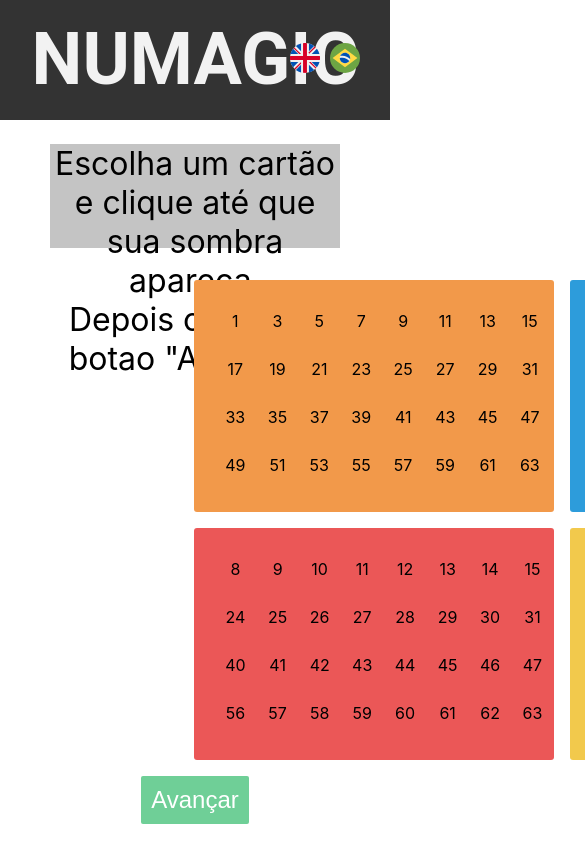
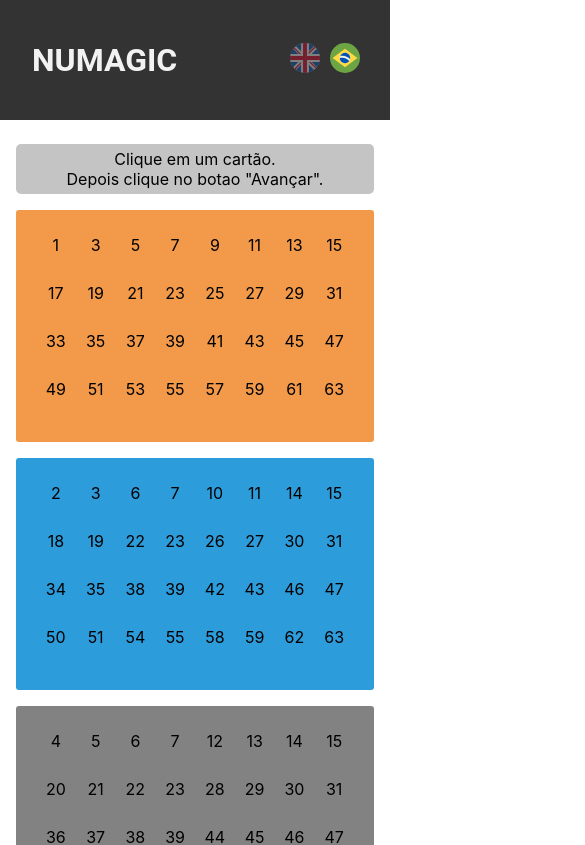
Before and after one commit to RicardoBonin/Numagic, a React (Create React App) app: page / in a window 390 px wide. Shown: the top 845 px of the page, 585 px wide, since content can reach past the window. Built offline with nearby package versions, Linux system fonts and the light colour scheme.

Commit message:
Responsividade!

```diff
--- a/public/index.html
+++ b/public/index.html
@@ -24,7 +24,7 @@
       work correctly both with client-side routing and a non-root public URL.
       Learn how to configure a non-root public URL by running `npm run build`.
     -->
-    <title>React App</title>
+    <title>NUMAGIC</title>
   </head>
   <body>
     <noscript>You need to enable JavaScript to run this app.</noscript>
--- a/src/App.js
+++ b/src/App.js
@@ -8,6 +8,7 @@
 import Page2 from "./components/Page2";
 import Page3 from "./components/Page3";
 import Page4 from "./components/Page4";
+import _JSXStyle from "styled-jsx/style";
 
 const store = createStore(cardsReducer);
 
@@ -25,11 +26,11 @@
           </MagicContainer>
         </div>
       </div>
-      <style jsx="true">{`
+      <_JSXStyle id="App">{`
         .main {
-          padding: 0 50px;
+          padding: 0 1em;
         }
-      `}</style>
+      `}</_JSXStyle>
     </Provider>
   );
 }
--- a/src/components/Button.js
+++ b/src/components/Button.js
@@ -1,10 +1,11 @@
 import React from "react";
+import _JSXStyle from "styled-jsx/style";
 
 const Button = ({ className, title = "Select", click }) => {
   return (
     <button className={className} onClick={click}>
       {title}
-      <style jsx="true">{`
+      <_JSXStyle id="Button">{`
         button {
           color: #fff;
           color: #fff;
@@ -24,7 +25,7 @@
         .button-select:hover {
           background-color: #53a776;
         }
-      `}</style>
+      `}</_JSXStyle>
     </button>
   );
 };
--- a/src/components/Card.js
+++ b/src/components/Card.js
@@ -1,4 +1,5 @@
 import React from "react";
+import _JSXStyle from "styled-jsx/style";
 const Card = ({ numbers, color, size, cardSelected, click }) => {
   return (
     <div
@@ -12,7 +13,7 @@
           </div>
         );
       })}
-      <style jsx="true">{`
+      <_JSXStyle id="Card">{`
         .cardSelected {
           border-radius: 3px;
           box-shadow: 5px 10px 10px #000000;
@@ -38,16 +39,32 @@
           border-radius: 3px;
           box-shadow: 5px 10px 10px #888888;
           display: grid;
+          font-size: 1.8em;
           grid-template-columns: repeat(8, 1fr);
           grid-template-rows: repeat(4, 1fr);
           max-width: 20em;
           min-height: 12em;
           padding: 20px;
+
         }
         .number {
           padding: 0.7em;
         }
-      `}</style>
+        @media (max-width: 768px) {
+          .card {
+            max-width: 92%;
+          }
+          .card-page2 {
+            padding: 1em;
+            font-size: 1.1em;
+            min-height: auto;
+          }
+          .number {
+            padding: 0.3em;
+            font-size: 1em;
+          }
+        }
+      `}</_JSXStyle>
     </div>
   );
 };
--- a/src/components/Header.js
+++ b/src/components/Header.js
@@ -1,4 +1,5 @@
 import React from "react";
+import _JSXStyle from "styled-jsx/style";
 import { connect } from "react-redux";
 import { ReactComponent as BrazilFlag } from "../assets/flags/brazil.svg";
 import { ReactComponent as UKFlag } from "../assets/flags/united-kingdom.svg";
@@ -16,7 +17,7 @@
           <BrazilFlag />
         </span>
       </div>
-      <style jsx="true">{`
+      <_JSXStyle id="Header">{`
         .container-header {
           position: relative;
           display: grid;
@@ -61,24 +62,28 @@
         svg:hover {
           opacity: 1 !important;
         }
-      `}</style>
+        @media (max-width: 768px) {
+          h1 {
+            font-size: 2em;
+            text-align: left;
+            padding-left: 1em;
+          }
+        }
+       `}</_JSXStyle>
     </div>
   );
 };
 
 const mapStateToProps = ({ language }) => {
   return {
-    currentLanguage: language
+    currentLanguage: language,
   };
 };
 
-const mapDispatchToProps = dispatch => {
+const mapDispatchToProps = (dispatch) => {
   return {
-    changeLanguage: language => () => dispatch(changeLanguage(language))
+    changeLanguage: (language) => () => dispatch(changeLanguage(language)),
   };
 };
 
-export default connect(
-  mapStateToProps,
-  mapDispatchToProps
-)(Header);
+export default connect(mapStateToProps, mapDispatchToProps)(Header);
--- a/src/components/Instruction.js
+++ b/src/components/Instruction.js
@@ -1,11 +1,12 @@
 import React from "react";
+import _JSXStyle from "styled-jsx/style";
 
 const Instruction = ({ title, subtitle }) => {
   return (
     <div className="instruction">
       <h2>{title}</h2>
       {!!subtitle && <h3>{subtitle}</h3>}
-      <style jsx="true">{`
+      <_JSXStyle id="Instruction">{`
         .instruction {
           display: grid;
           background-color: #c4c4c4;
@@ -25,7 +26,18 @@
           text-align: center;
           color: #000000;
         }
-      `}</style>
+        @media (max-width: 768px) {
+          h2,
+          h3 {
+            font-size: 1em;
+          }
+          .instruction {
+            border-radius: 5px;
+            height: auto;
+            padding: 5px;
+          }
+        }
+      `}</_JSXStyle>
     </div>
   );
 };
--- a/src/components/MagicContainer.js
+++ b/src/components/MagicContainer.js
@@ -1,15 +1,16 @@
 import React from "react";
+import _JSXStyle from "styled-jsx/style";
 
 const MagicContainer = ({ children }) => {
   return (
     <div className="magic-coontainer">
       {children}
-      <style jsx="true">{`
+      <_JSXStyle id="MagicContainer">{`
         .magic-container {
           background-color: #fff;
           height: 100%;
         }
-      `}</style>
+      `}</_JSXStyle>
     </div>
   );
 };
--- a/src/components/Page1.js
+++ b/src/components/Page1.js
@@ -5,6 +5,7 @@
 import { getLanguage } from "../languages/utils";
 import Card from "./Card";
 import { selectedCard, advance } from "../actions";
+import _JSXStyle from "styled-jsx/style";
 
 const Page1 = ({
   pageVisible,
@@ -14,12 +15,12 @@
   advance,
 }) => {
   const {
-    page1: { instructionTitle,instructionSubtitle, button },
+    page1: { instructionTitle, instructionSubtitle, button },
   } = getLanguage(selectedLanguage);
   return (
     pageVisible && (
       <div className="page-container">
-        <Instruction title={instructionTitle} subtitle={instructionSubtitle}/>
+        <Instruction title={instructionTitle} subtitle={instructionSubtitle} />
         <div className="card-container" id="card-container-1">
           {cards.map((card, i) => {
             return (
@@ -41,7 +42,7 @@
           click={() => advance(false, true, false, false)}
           title={button}
         />
-        <style jsx="true">{`
+        <_JSXStyle id="Page1">{`
           .page-container {
             text-align: center;
           }
@@ -54,7 +55,14 @@
             text-align: center;
             padding: 2em 9em 1em 9em;
           }
-        `}</style>
+          @media (max-width: 768px) {
+            .card-container {
+              grid-template-columns: 1fr;
+              padding: 1em 0em 1em 0em;
+              justify-items: normal;
+            }
+          }
+        `}</_JSXStyle>
       </div>
     )
   );
--- a/src/components/Page2.js
+++ b/src/components/Page2.js
@@ -5,6 +5,8 @@
 import Button from "./Button";
 import { advance } from "../actions";
 import { getLanguage } from "../languages/utils";
+import _JSXStyle from "styled-jsx/style";
+
 const Page2 = ({ pageVisible, selectedLanguage, cards, advance }) => {
   const {
     page2: {
@@ -20,6 +22,7 @@
       <div className="page-container">
         <Instruction title={instructionTitle} subtitle={instructionSubtitle} />
         <div className="card-container" id="card-container-1">
+          {console.log(cards.filter((obj, idx) => obj.selected === true))}
           {cards
             .filter((obj, idx) => obj.selected === true)
             .map((card, i) => {
@@ -29,7 +32,6 @@
                     color={card.color}
                     numbers={card.numbers}
                     idx={i + 1}
-                    size={"1.8em"}
                     cardSelected={"card-page2"}
                   />
                   <Button
@@ -42,22 +44,21 @@
                 </div>
               );
             })}
-          {cards.filter((obj, idx) => obj.selected === true) && cards.filter((obj) => obj.selected === false) &&
-            <div>
+          {cards.filter((obj) => obj.selected === true).length === 0 && (
+            <div className="container-error">
               <div className="error">
-                <p>{errorMessage}</p>
+                <h3>{errorMessage}</h3>
               </div>
               <Button
                 className="button-select"
                 title={buttonError}
                 cardNumber={2}
-                title={buttonError}
                 click={() => advance(true, false, false, false)}
               />
             </div>
-          }
+          )}
         </div>
-        <style jsx="true">{`
+        <_JSXStyle id="Page2">{`
           .page-container {
             text-align: center;
           }
@@ -66,14 +67,22 @@
             justify-items: center;
             padding: 25px 0 0 0;
           }
+          .container-error {
+            width: 100%;
+          }
           .error {
-            background: rgba(255, 0, 0, 0.8);
-            border-radius: 3px;
-            margin-bottom: 1em;
-            padding: 2em;
-            width: 95em;
+            background: rgba(255, 0, 0, 0.6);
+            border-radius: 5px;
+            padding: 2%;
+            width: 96%;
           }
-        `}</style>
+          .button-select {
+            margin-top: 1em;
+          }
+          @media (max-width: 768px){
+
+          }
+        `}</_JSXStyle>
       </div>
     )
   );
--- a/src/components/Page3.js
+++ b/src/components/Page3.js
@@ -5,6 +5,7 @@
 import { getLanguage } from "../languages/utils";
 import Card from "./Card";
 import { advance, selectedCard } from "../actions";
+import _JSXStyle from "styled-jsx/style";
 
 // TODO: nesta pagina eh onde tenho que criar os checkboxes e o botao Ready.
 
@@ -44,7 +45,7 @@
           title={page3.button}
           click={() => advance(false, false, false, true)}
         />
-        <style jsx="true">{`
+        <_JSXStyle id="Page3">{`
           div {
             text-align: center;
           }
@@ -60,7 +61,14 @@
             text-align: center;
             padding: 2em 12.5em 1em 12.5em;
           }
-        `}</style>
+          @media (max-width: 768px) {
+            .card-container {
+              grid-template-columns: 1fr;
+              padding: 1em 0em 1em 0em;
+              justify-items: normal;
+            }
+          }
+        `}</_JSXStyle>
       </div>
     )
   );
--- a/src/components/Page4.js
+++ b/src/components/Page4.js
@@ -4,14 +4,12 @@
 import Instruction from "./Instruction";
 import { getLanguage } from "../languages/utils";
 import { restart } from "../actions";
+import _JSXStyle from "styled-jsx/style";
 
 const Page4 = ({ pageVisible, selectedLanguage, cards, restart }) => {
   const resultado = cards
     .filter((obj) => obj.selected === true)
-    .reduce(
-      (acumulador, valorAtual) => acumulador + valorAtual.firstNumber,
-      0
-    );
+    .reduce((acumulador, valorAtual) => acumulador + valorAtual.firstNumber, 0);
 
   const {
     page4: { instructionTitle, button },
@@ -29,7 +27,7 @@
             title={button}
           />
         </div>
-        <style jsx="true">{`
+        <_JSXStyle id="Page4">{`
           .page-container {
             display: grid;
             grid-template-rows: auto;
@@ -54,7 +52,14 @@
             background-color: #53bee6;
             margin-bottom: 0.2em;
           }
-        `}</style>
+          @media (max-width: 768px){
+            .result {
+              padding: 0.1em 0.4em 0.4em 0.4em;
+              height: 50%;
+              width: 50%;
+            }
+          }
+        `}</_JSXStyle>
       </div>
     )
   );
--- a/src/languages/pt-br.json
+++ b/src/languages/pt-br.json
@@ -1,12 +1,12 @@
 {
   "page1": {
-    "instructionTitle": "Escolha um cartão e clique até que sua sombra apareça.",
-    "instructionSubtitle": "Depois clique on botao \"Avançar\".",
+    "instructionTitle": "Clique em um cartão.",
+    "instructionSubtitle": "Depois clique no botao \"Avançar\".",
     "button": "Avançar"
   },
   "page2": {
     "instructionTitle": "Escolha um número.",
-    "instructionSubtitle": "Depois clique on botao \"Avançar\".",
+    "instructionSubtitle": "Depois clique no botao \"Avançar\".",
     "errorMessage": "[ERRO] Por favor, retorne e selecione um cartão!",
     "button": "Avançar",
     "buttonError": "Voltar"
```
